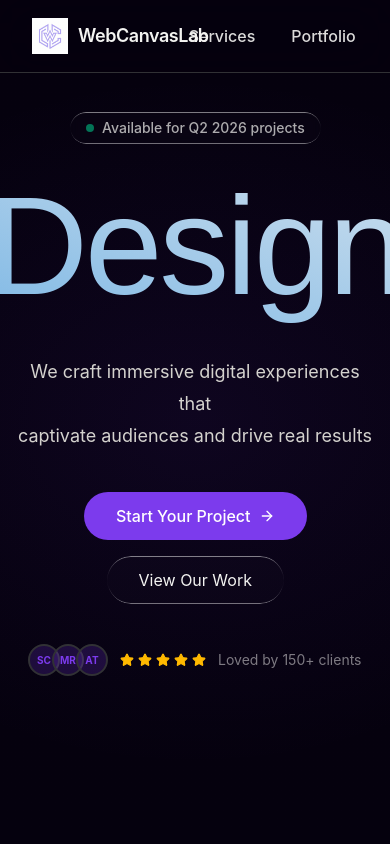
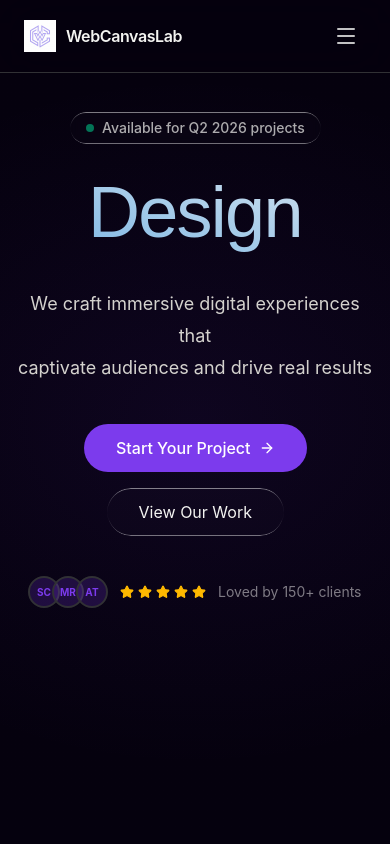
Before and after one commit to predragwebcanvaslab/webcanvaslab, a React (Vite) app: page / in a window 390 px wide. Shown: the top 844 px of the page. Built offline with nearby package versions, Linux system fonts and the light colour scheme.

Commit message:
make site mobile responsive with hamburger menu and adjusted layouts

```diff
--- a/src/components/ContactSection.tsx
+++ b/src/components/ContactSection.tsx
@@ -6,7 +6,7 @@ export function ContactSection() {
   const [focused, setFocused] = useState("")
 
   return (
-    <section id="contact" className="py-32 px-4">
+    <section id="contact" className="py-20 md:py-32 px-4 scroll-mt-20">
       <div className="max-w-6xl mx-auto">
         {/* Header */}
         <div className="text-center mb-20">
--- a/src/components/HeroSection.tsx
+++ b/src/components/HeroSection.tsx
@@ -93,7 +93,7 @@ export function HeroSection() {
 
         {/* Headline */}
         <h1
-          className="hero-stagger-2 text-[140px] sm:text-[180px] md:text-[230px] font-normal leading-[1] tracking-[-0.024em] text-center pb-4 overflow-visible"
+          className="hero-stagger-2 text-[72px] sm:text-[120px] md:text-[180px] lg:text-[230px] font-normal leading-[1] tracking-[-0.024em] text-center pb-4 overflow-visible"
           style={{
             fontFamily: "'General Sans', 'Manrope', sans-serif",
             backgroundImage: "linear-gradient(200deg, #F0F0F1 0%, #7EB8E5 100%)",
--- a/src/components/Navbar.tsx
+++ b/src/components/Navbar.tsx
@@ -1,46 +1,76 @@
+import { useState } from "react"
 import { Button } from "@/components/ui/button"
+import { Menu, X } from "lucide-react"
 
 export function Navbar() {
+  const [open, setOpen] = useState(false)
+
   const scrollTo = (id: string) => {
     document.getElementById(id)?.scrollIntoView({ behavior: "smooth" })
+    setOpen(false)
   }
+
+  const links = [
+    { label: "Services", id: "services" },
+    { label: "Portfolio", id: "portfolio" },
+    { label: "Process", id: "process" },
+    { label: "About", id: "testimonials" },
+    { label: "Contact", id: "contact" },
+  ]
 
   return (
     <>
-      <nav className="fixed top-0 left-0 right-0 z-50 w-full py-4 px-8 flex flex-row items-center justify-between bg-background/80 backdrop-blur-xl border-b border-foreground/5">
+      <nav className="fixed top-0 left-0 right-0 z-50 w-full py-4 px-6 md:px-8 flex flex-row items-center justify-between bg-background/80 backdrop-blur-xl border-b border-foreground/5">
         {/* Left: Logo */}
-        <div className="flex items-center gap-2.5 cursor-pointer" onClick={() => window.scrollTo({ top: 0, behavior: "smooth" })}>
-          <img src="/logo.jpg" alt="WebCanvasLab" className="w-9 h-9" />
-          <span className="text-foreground font-semibold text-lg tracking-tight">
+        <div className="flex items-center gap-2.5 cursor-pointer" onClick={() => { window.scrollTo({ top: 0, behavior: "smooth" }); setOpen(false) }}>
+          <img src="/logo.jpg" alt="WebCanvasLab" className="w-8 h-8 md:w-9 md:h-9" />
+          <span className="text-foreground font-semibold text-base md:text-lg tracking-tight">
             WebCanvasLab
           </span>
         </div>
 
-        {/* Center: Nav items */}
-        <div className="flex items-center gap-1">
-          <Button variant="ghost" className="text-foreground/90 text-base cursor-pointer" onClick={() => scrollTo("services")}>
-            Services
-          </Button>
-          <Button variant="ghost" className="text-foreground/90 text-base cursor-pointer" onClick={() => scrollTo("portfolio")}>
-            Portfolio
-          </Button>
-          <Button variant="ghost" className="text-foreground/90 text-base cursor-pointer" onClick={() => scrollTo("process")}>
-            Process
-          </Button>
-          <Button variant="ghost" className="text-foreground/90 text-base cursor-pointer" onClick={() => scrollTo("testimonials")}>
-            About
-          </Button>
-          <Button variant="ghost" className="text-foreground/90 text-base cursor-pointer" onClick={() => scrollTo("contact")}>
-            Contact
-          </Button>
+        {/* Center: Desktop nav */}
+        <div className="hidden md:flex items-center gap-1">
+          {links.map((link) => (
+            <Button key={link.id} variant="ghost" className="text-foreground/90 text-base cursor-pointer" onClick={() => scrollTo(link.id)}>
+              {link.label}
+            </Button>
+          ))}
         </div>
 
-        {/* Right: Get Started */}
-        <Button variant="hero" size="sm" className="rounded-full px-5 py-2 text-sm cursor-pointer" onClick={() => scrollTo("contact")}>
-          Start a Project
-        </Button>
+        {/* Right: CTA (desktop) + Hamburger (mobile) */}
+        <div className="flex items-center gap-3">
+          <Button variant="hero" size="sm" className="hidden md:inline-flex rounded-full px-5 py-2 text-sm cursor-pointer" onClick={() => scrollTo("contact")}>
+            Start a Project
+          </Button>
+          <button
+            className="md:hidden w-10 h-10 flex items-center justify-center text-foreground/80 cursor-pointer"
+            onClick={() => setOpen(!open)}
+          >
+            {open ? <X className="w-6 h-6" /> : <Menu className="w-6 h-6" />}
+          </button>
+        </div>
       </nav>
 
+      {/* Mobile menu */}
+      {open && (
+        <div className="fixed inset-0 top-[65px] z-40 bg-background/95 backdrop-blur-xl flex flex-col items-center pt-12 gap-2 md:hidden">
+          {links.map((link) => (
+            <button
+              key={link.id}
+              className="text-foreground/80 text-lg py-3 px-6 w-full text-center hover:text-foreground transition-colors cursor-pointer"
+              onClick={() => scrollTo(link.id)}
+            >
+              {link.label}
+            </button>
+          ))}
+          <div className="mt-4">
+            <Button variant="hero" className="rounded-full px-8 py-5 text-base cursor-pointer" onClick={() => scrollTo("contact")}>
+              Start a Project
+            </Button>
+          </div>
+        </div>
+      )}
     </>
   )
 }
--- a/src/components/PortfolioSection.tsx
+++ b/src/components/PortfolioSection.tsx
@@ -29,10 +29,10 @@ const projects = [
 
 export function PortfolioSection() {
   return (
-    <section id="portfolio" className="py-32 px-4">
+    <section id="portfolio" className="py-20 md:py-32 px-4 scroll-mt-20">
       <div className="max-w-6xl mx-auto">
         {/* Header */}
-        <div className="flex items-end justify-between mb-16">
+        <div className="flex flex-col sm:flex-row sm:items-end sm:justify-between gap-4 mb-12 md:mb-16">
           <div>
             <span className="text-primary text-sm font-semibold tracking-widest uppercase">
               Selected Work
--- a/src/components/ProcessSection.tsx
+++ b/src/components/ProcessSection.tsx
@@ -27,7 +27,7 @@ const steps = [
 
 export function ProcessSection() {
   return (
-    <section id="process" className="py-32 px-4">
+    <section id="process" className="py-20 md:py-32 px-4 scroll-mt-20">
       <div className="max-w-6xl mx-auto">
         {/* Header */}
         <div className="text-center mb-20">
--- a/src/components/ServicesSection.tsx
+++ b/src/components/ServicesSection.tsx
@@ -29,7 +29,7 @@ const services = [
 
 export function ServicesSection() {
   return (
-    <section id="services" className="py-32 px-4">
+    <section id="services" className="py-20 md:py-32 px-4 scroll-mt-20">
       <div className="max-w-6xl mx-auto">
         {/* Header */}
         <div className="text-center mb-20">
--- a/src/components/TestimonialsSection.tsx
+++ b/src/components/TestimonialsSection.tsx
@@ -23,7 +23,7 @@ const testimonials = [
 
 export function TestimonialsSection() {
   return (
-    <section id="testimonials" className="py-32 px-4">
+    <section id="testimonials" className="py-20 md:py-32 px-4 scroll-mt-20">
       <div className="max-w-6xl mx-auto">
         {/* Header */}
         <div className="text-center mb-20">
```
